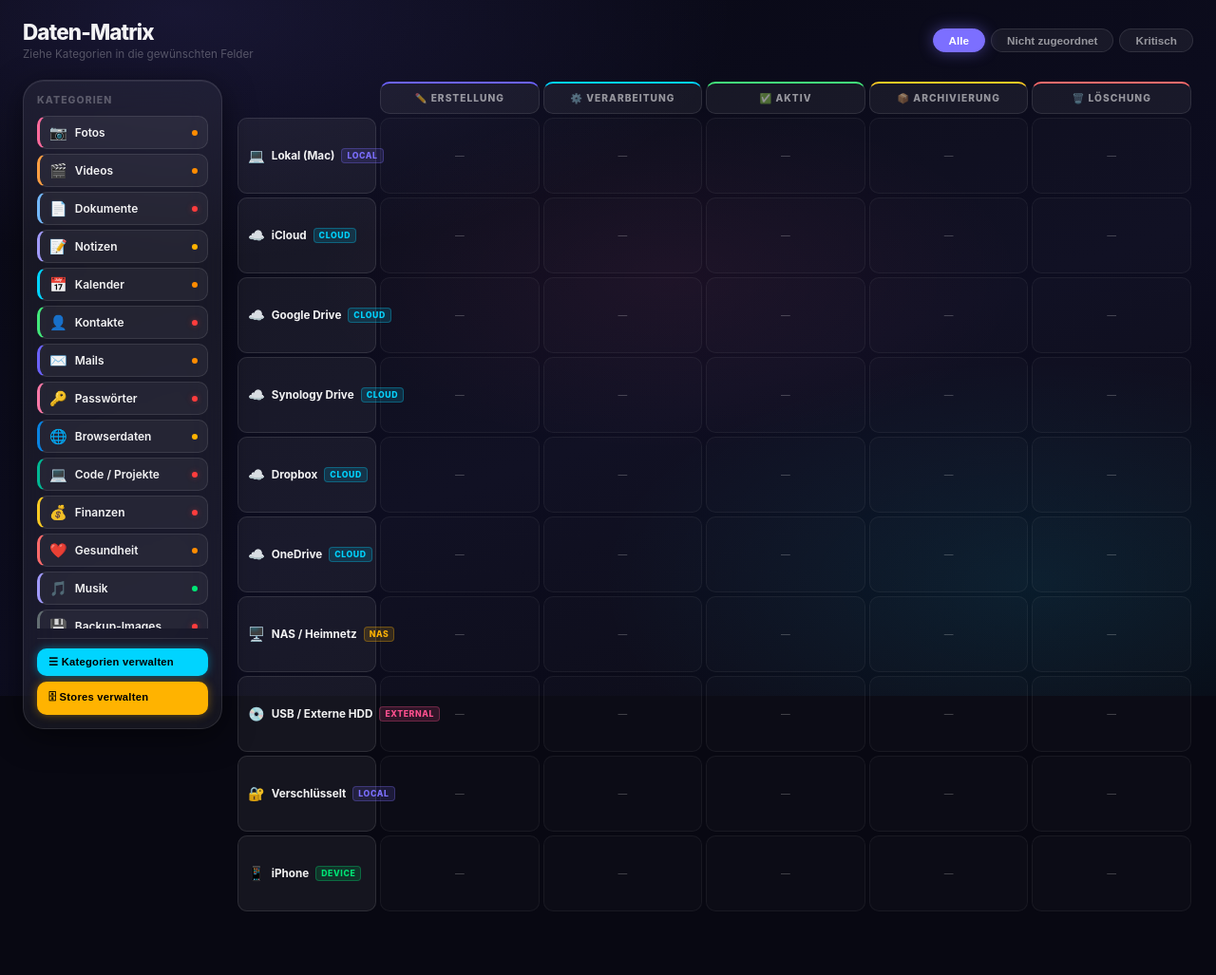
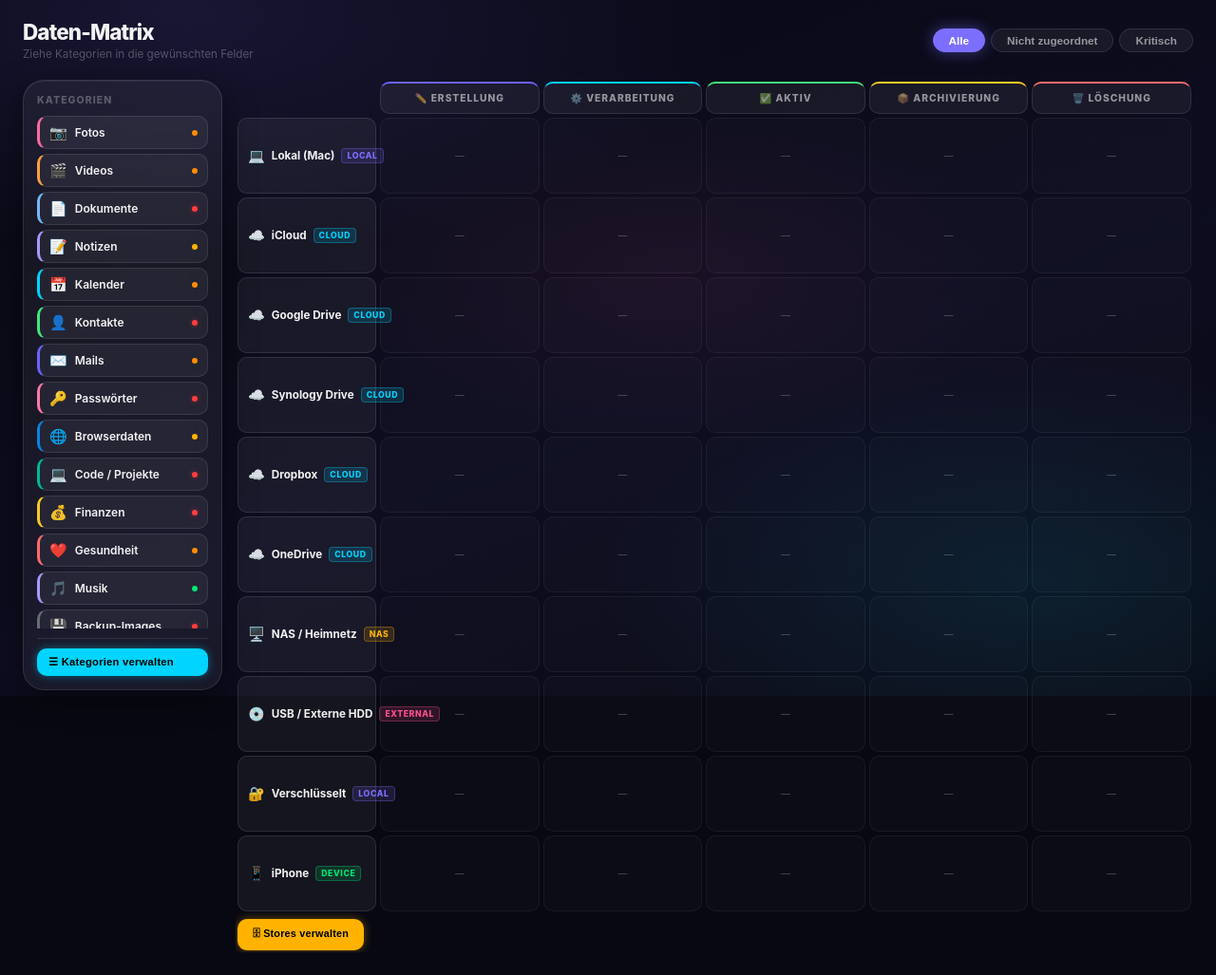
Before and after one commit to raphaelhenkel/DataCommander, a plain HTML site: page index.html in a window 1280 px wide. Shown: the part 67-1094 px from the top of the page at 95% size. Before the commit the page ends 1053 px from the top, so only its background shows below. Drawn offline with Linux system fonts and the light colour scheme.

Commit message:
feat: moved manage stores button, add favicon

```diff
--- a/app.js
+++ b/app.js
@@ -383,6 +383,14 @@
       grid.appendChild(cell);
     });
   });
+
+  // "Stores verwalten" button row – spans full width below last store
+  const manageRow = document.createElement('div');
+  manageRow.className = 'matrix-manage-stores-row';
+  manageRow.style.gridColumn = `1 / ${STAGES.length + 2}`;
+  manageRow.innerHTML = `<button class="panel-action-btn btn-amber" id="manageStoresBtn">🗄 Stores verwalten</button>`;
+  manageRow.querySelector('#manageStoresBtn').addEventListener('click', openStoreManager);
+  grid.appendChild(manageRow);
 }
 
 function makeCellEmpty() {
@@ -1064,8 +1072,7 @@
     if (e.target === document.getElementById('modalOverlay')) closeModal();
   });
 
-  // Store manager
-  document.getElementById('manageStoresBtn').addEventListener('click', openStoreManager);
+  // Store manager – button is rendered inside the matrix grid, listener attached there
   document.getElementById('storeManagerClose').addEventListener('click', () =>
     document.getElementById('storeManagerOverlay').classList.remove('open'));
   document.getElementById('storeManagerOverlay').addEventListener('click', e => {
--- a/index.html
+++ b/index.html
@@ -8,7 +8,8 @@
   <meta name="description" content="DataCommander – Deine Datenstrategie auf einen Blick" />
   <link rel="manifest" href="manifest.json" />
   <title>DataCommander</title>
-  <link rel="stylesheet" href="styles.css?v=8" />
+  <link rel="stylesheet" href="styles.css?v=9" />
+  <link rel="icon" type="image/svg" href="favicon.svg">
   <script>
     // Boot guard: if stored data has no stores, wipe it so app.js seeds fresh defaults
     try {
@@ -74,7 +75,6 @@
           <div class="categories-list" id="categoriesList"></div>
           <div class="panel-footer">
             <button class="panel-action-btn btn-cyan" id="manageCategoriesBtn">☰ Kategorien verwalten</button>
-            <button class="panel-action-btn btn-amber" id="manageStoresBtn">🗄 Stores verwalten</button>
           </div>
         </aside>
 
@@ -200,6 +200,6 @@
   <!-- ── Toast ── -->
   <div class="toast-container" id="toastContainer"></div>
 
-  <script src="app.js?v=8"></script>
+  <script src="app.js?v=9"></script>
 </body>
 </html>
--- a/styles.css
+++ b/styles.css
@@ -401,7 +401,15 @@
   font-size: 0.65rem; color: var(--text-3); pointer-events: none;
 }
 
-/* Store type badges */
+/* "Stores verwalten" row below last store in matrix */
+.matrix-manage-stores-row {
+  padding: 6px 2px 2px 2px;
+}
+.matrix-manage-stores-row .panel-action-btn {
+  width: auto;
+  padding: 7px 16px;
+  font-size: 0.72rem;
+}
 .store-type-badge {
   font-size: 0.58rem; font-weight: 800; text-transform: uppercase;
   letter-spacing: 0.07em; padding: 2px 5px; border-radius: 4px; flex-shrink: 0;
```
Also changed, not shown: favicon.svg (added).
